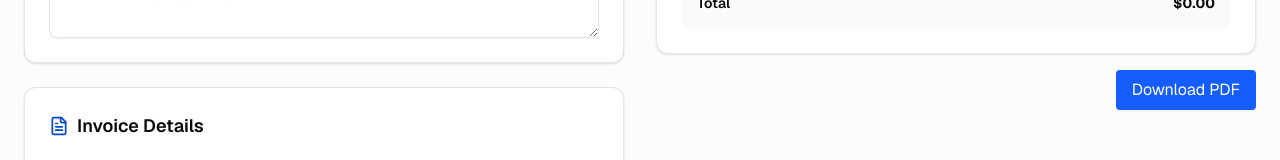
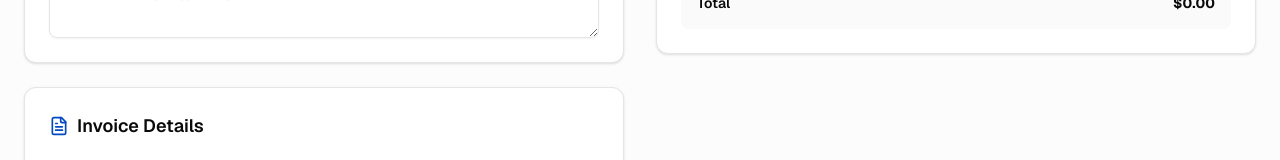
Before and after one commit to Hamzafarooq787/v0-invoice-generator-saa-s, a Next.js app: page /invoice in a window 1280 px wide. Shown: the part 2070-2230 px from the top of the page. Built offline with nearby package versions, Linux system fonts and the light colour scheme; no server answers.

Commit message:
Refactor invoice preview layout and remove PDF button
Removed the Download PDF button and adjusted the layout.

```diff
--- a/components/invoice/invoice-generator.tsx
+++ b/components/invoice/invoice-generator.tsx
@@ -14,7 +14,6 @@ import {
   calculateTotal,
 } from "@/lib/invoice"
 import type { InvoiceFormData, LineItem } from "@/lib/types"
-import GeneratePDFButton from "@/components/GeneratePDFButton"
 
 export default function InvoiceGenerator() {
   const [invoiceData, setInvoiceData] = useState<InvoiceFormData>(getDefaultInvoiceData())
@@ -157,16 +156,8 @@ export default function InvoiceGenerator() {
         </div>
 
         {/* Preview Section */}
-        <div className="lg:sticky lg:top-24 lg:self-start space-y-4">
-          {/* The area we capture as PDF */}
-          <div id="invoice-preview">
-            <InvoicePreview data={invoiceData} />
-          </div>
-
-          {/* New working Download PDF button */}
-          <div className="flex justify-end">
-            <GeneratePDFButton />
-          </div>
+        <div id="invoice-preview" className="lg:sticky lg:top-24 lg:self-start">
+          <InvoicePreview data={invoiceData} />
         </div>
       </div>
     </div>
```
